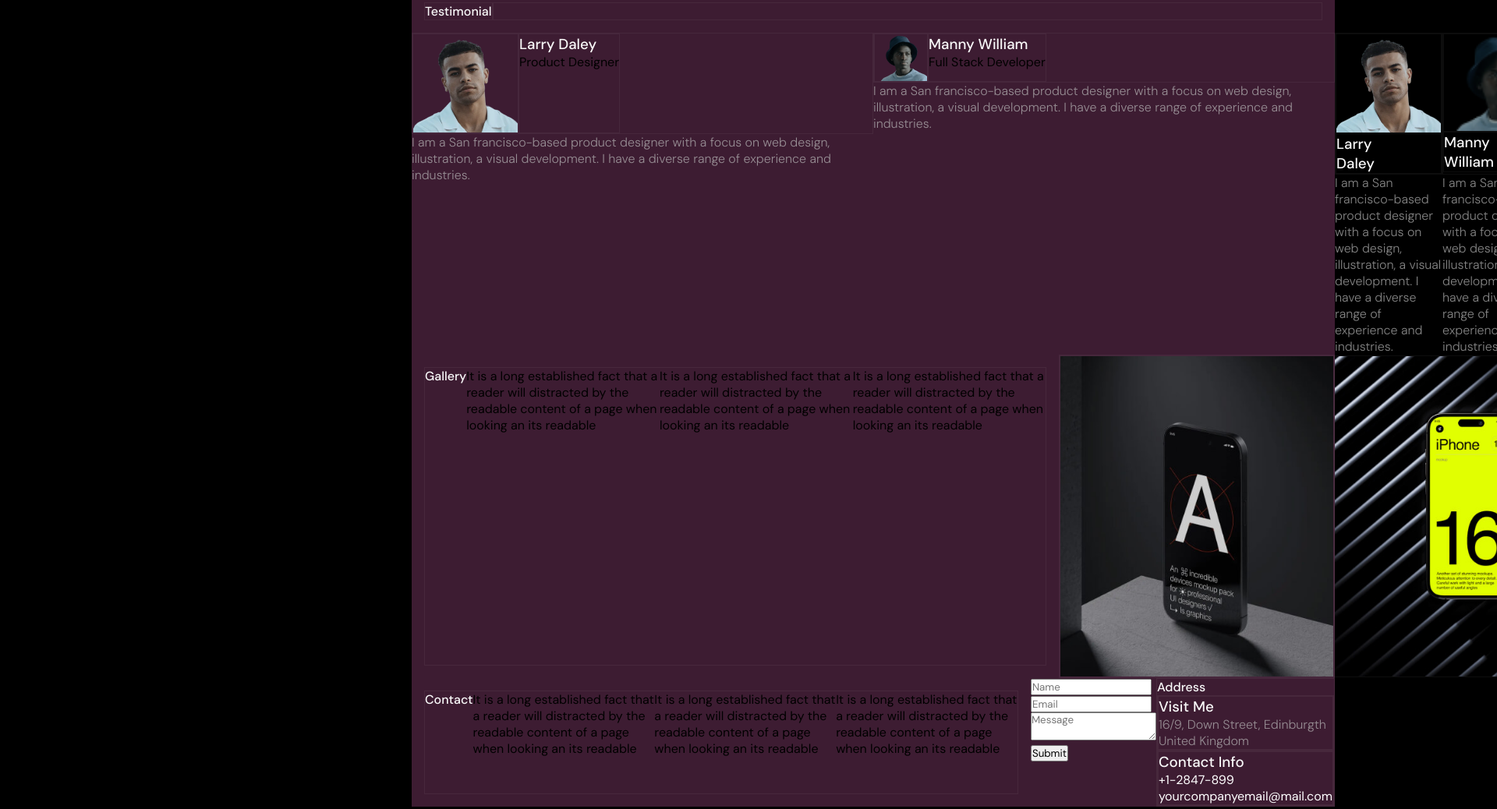
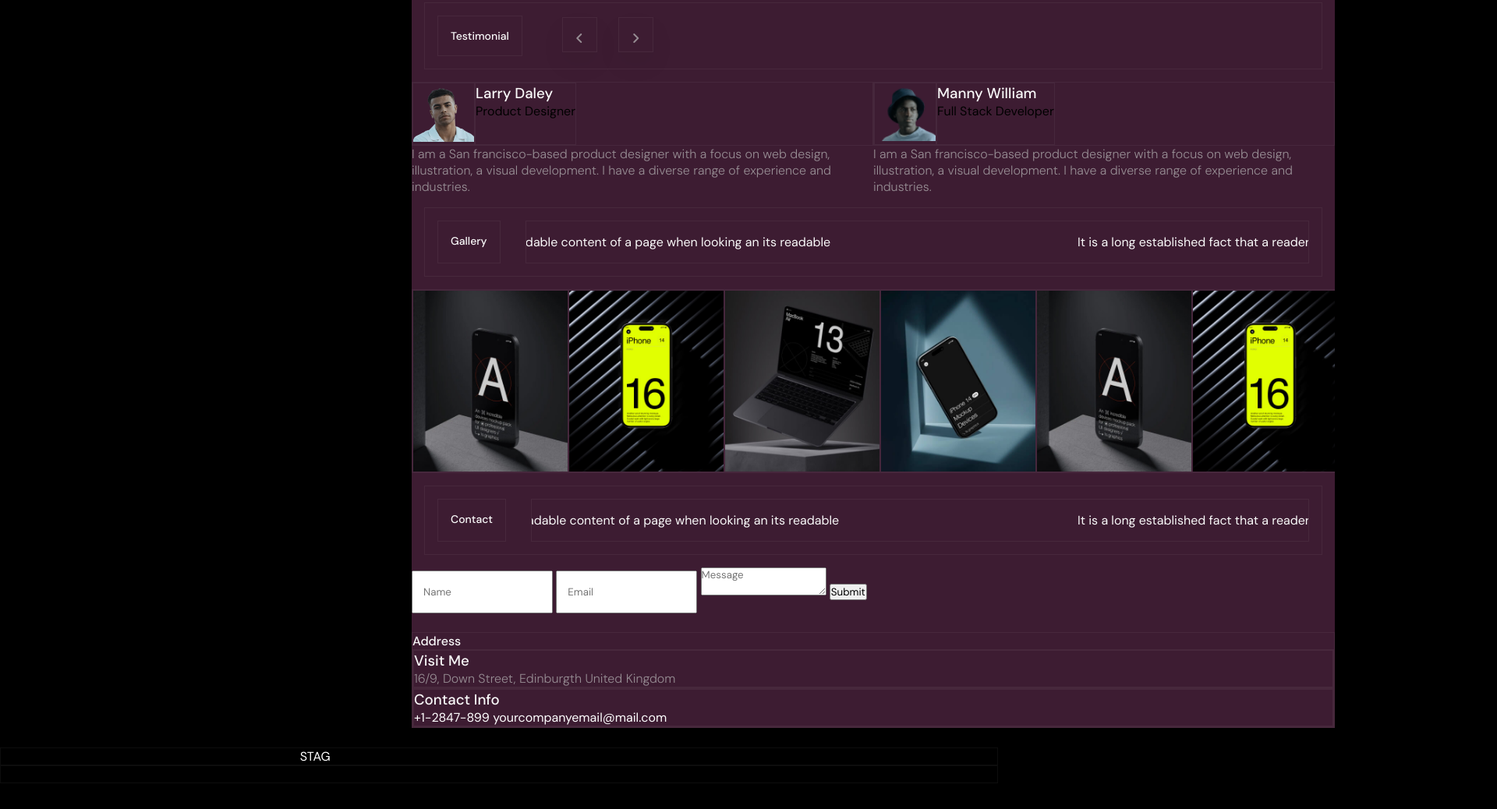
Before and after one commit to kanansnote/stag-template-task, a plain HTML site: page index.html in a window 1280 px wide. Shown: the part 3786-4824 px from the top of the page at 78% size, 1920 px wide, since content can reach past the window. After the commit the page ends 4791 px from the top, so only its background shows below. Drawn offline with nearby package versions, Linux system fonts and the light colour scheme.

Commit message:
Made some adjustments to some section elements.

```diff
--- a/index.html
+++ b/index.html
@@ -484,8 +484,17 @@
         </section>
         <section class="Testimonial swiper-container">
             <div class="testimonialHeader sectionHeader">
+                <div class="sectionHeader__Left">
                     <h4>Testimonial</h4>
-                <div></div>
+                </div>
+                <div class="testimonialHeader__Right sectionHeader__Right">
+                    <div class="button-prev BothSwiperArrows">
+                        <i class="fa-solid fa-angle-left"></i>
+                    </div>
+                    <div class="button-next BothSwiperArrows">
+                        <i class="fa-solid fa-angle-right"></i>
+                    </div>
+                </div>
             </div>
             <ul class="swiper-wrapper">
                 <li class="testimonialCard swiper-slide">
@@ -510,10 +519,10 @@
                     </div>
                     <p>I am a San francisco-based product designer with a focus on web design, illustration, a visual development. I have a diverse range of experience and industries.</p>
                 </li>
-                <li class="testimonialCard">
-                    <div class="testimonialCard">
+                <li class="testimonialCard swiper-slide">
+                    <div class="testimonialCard__Top">
                         <img src="./src/img/testimonial/testimonial-1.png" alt="Testimonial 1">
-                        <div class="testimonialCard__Top">
+                        <div class="testimonialCard__TopText">
                             <h3>Larry Daley</h3>
                             <span>Product Designer</span>
                         </div>
@@ -521,10 +530,10 @@
                     </div>
                     <p>I am a San francisco-based product designer with a focus on web design, illustration, a visual development. I have a diverse range of experience and industries.</p>
                 </li>
-                <li class="testimonialCard">
-                    <div class="testimonialCard">
+                <li class="testimonialCard swiper-slide">
+                    <div class="testimonialCard__Top">
                         <img src="./src/img/testimonial/testimonial-2.png" alt="Testimonial 2">
-                        <div class="testimonialCard__Top">
+                        <div class="testimonialCard__TopText">
                             <h3>Manny William</h3>
                             <span>Full Stack Developer</span>
                         </div>
@@ -536,12 +545,16 @@
         </section>
         <section class="Gallery swiper-container">
             <div class="galleryHeader sectionHeader">
+                <div class="sectionHeader__Left">
                     <h4>Gallery</h4>
+                </div>
+                <div class="sectionHeader__Center">
                     <ul class="marqueeEffect">
                         <li>It is a long established fact that a reader will distracted by the readable content of a page when looking an its readable</li>
                         <li>It is a long established fact that a reader will distracted by the readable content of a page when looking an its readable</li>
                         <li>It is a long established fact that a reader will distracted by the readable content of a page when looking an its readable</li>
                     </ul>
+                </div>
             </div>
             <div class="swiper-wrapper">
                 <img class="swiper-slide" src="./src/img/gallery/gallery-1.jpg" alt="Gallery Image 1">
@@ -556,12 +569,16 @@
         </section>
         <section id="Contact">
             <div class="contactHeader sectionHeader">
+                <div class="sectionHeader__Left">
                     <h4>Contact</h4>
+                </div>
+                <div class="sectionHeader__Center">
                     <ul class="marqueeEffect">
                         <li>It is a long established fact that a reader will distracted by the readable content of a page when looking an its readable</li>
                         <li>It is a long established fact that a reader will distracted by the readable content of a page when looking an its readable</li>
                         <li>It is a long established fact that a reader will distracted by the readable content of a page when looking an its readable</li>
                     </ul>
+                </div>
             </div>
             <form action="">
                 <input type="text" placeholder="Name">
--- a/src/scss/_main.scss
+++ b/src/scss/_main.scss
@@ -396,6 +396,7 @@ main {
 
     .Testimonial {
         flex-direction: column;
+        overflow: hidden;
 
         ul {
             display: flex;
@@ -408,6 +409,11 @@ main {
                 .testimonialCard__Top {
                     display: flex;
 
+                    img {
+                        width: 10vh;
+                        height: 10vh;
+                    }
+
                     .testimonialCard__TopText {
                         display: flex;
                         flex-direction: column;
@@ -416,4 +422,32 @@ main {
             }
         }
     }
+
+    .Gallery {
+        flex-direction: column;
+        overflow: hidden;
+
+        .swiper-wrapper {
+            width: 100%;
+
+            .swiper-slide {
+                width: 25vh;
+            }
+        }
+    }
+
+    #Contact {
+        flex-direction: column;
+
+
+        form {
+
+            input {
+
+                padding: 17px 13px;
+                margin-bottom: 24px;
+
+            }
+        }
+    }
 }
```
Also changed, not shown: src/css/style.css, 1 other file. Lines whose indentation alone changed are shown as unchanged.
